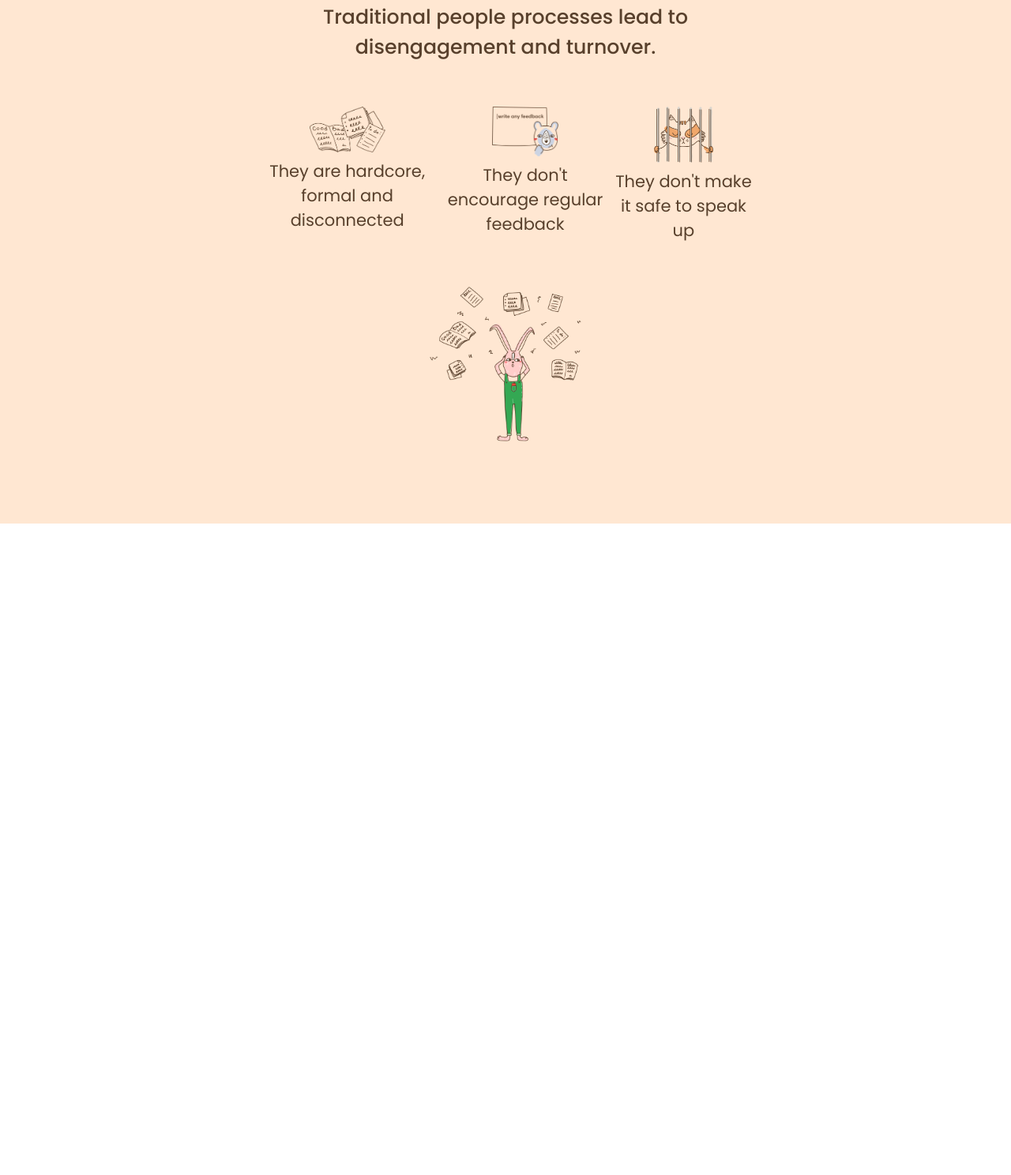
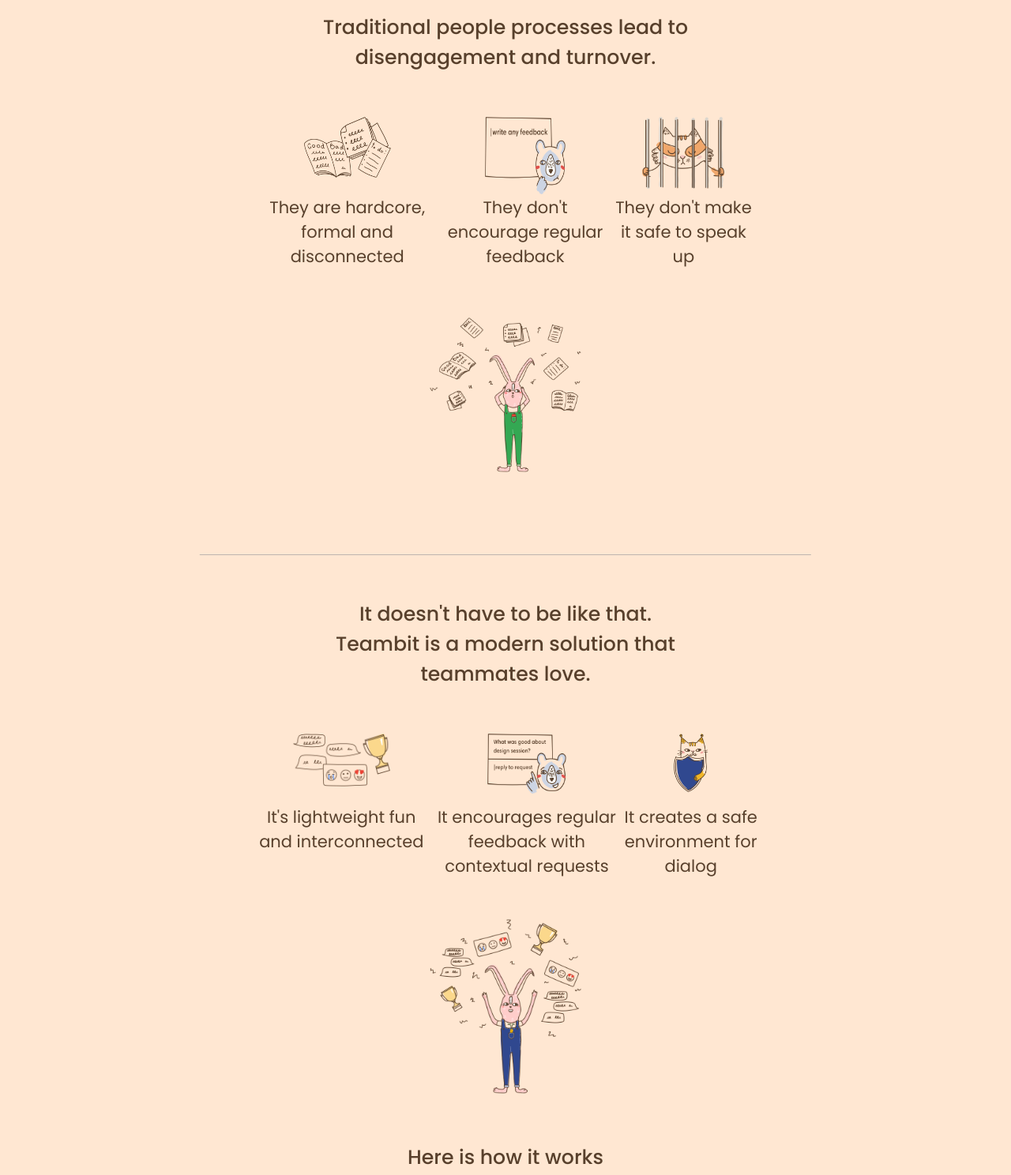
Before and after one commit to alessandrodigiacomantonio/node-sass-teambit, a website: page index.html in a window 1280 px wide. Shown: the part 877-2365 px from the top of the page at 79% size. Before the commit the page ends 1540 px from the top, so only its background shows below. Drawn offline with nearby package versions, Linux system fonts and the light colour scheme.

Commit message:
fine prima sezione odd

```diff
--- a/index.html
+++ b/index.html
@@ -116,6 +116,42 @@
           <div class="main__how-it-works__before">
             <img src="img/before.png" alt="immagine">
           </div>
+          <hr>
+          <h3 class="main__how-it-works__title">
+            It doesn't have to be like that. Teambit is a modern solution that teammates love.
+          </h3>
+          <div class="main__how-it-works__info">
+            <div class="main__how-it-works__info__lightweight">
+              <div class="image-wrapper">
+                <img src="img/lightweight.png" alt="immagine">
+              </div>
+              <p>
+                It's lightweight fun and interconnected
+              </p>
+            </div>
+            <div class="main__how-it-works__info__feedbacksuggestions">
+              <div class="image-wrapper">
+                <img src="img/feedbacksuggestions.png" alt="immagine">
+              </div>
+              <p>
+                It encourages regular feedback with contextual requests
+              </p>
+            </div>
+            <div class="main__how-it-works__info__safe">
+              <div class="image-wrapper">
+                <img src="img/safe.png" alt="immagine">
+              </div>
+              <p>
+                It creates a safe environment for dialog
+              </p>
+            </div>
+          </div>
+          <div class="main__how-it-works__after">
+            <img src="img/after.png" alt="immagine">
+          </div>
+          <h3 class="main__how-it-works__title">
+            Here is how it works
+          </h3>
         </section>
       </div>
     </main>
--- a/src/scss/partials/_common.scss
+++ b/src/scss/partials/_common.scss
@@ -13,14 +13,13 @@
   color: black;
 }
 hr {
-  height: 2px;
+  height: 1px;
   background-color: $secondaryColor;
-  margin-bottom: 1.5rem;
   border: none;
 }
 [role="buttons"] {
   display: inline-block;
 }
 .page-wrappe {
-  max-width: 1080px;
+  max-width: 1150px;
 }
--- a/src/scss/partials/_header.scss
+++ b/src/scss/partials/_header.scss
@@ -1,10 +1,10 @@
 .header-wrapper {
-  width: 60%;
+  width: 60.5%;
   margin: 0 auto 7rem;
   .header__top {
     display: flex;
     justify-content: space-between;
-    margin: 2rem auto 1.5rem;
+    margin: 1.5rem auto 1.5rem;
     &__navbar__item:not(:first-child) {
       margin-left: 2.6rem;
     }
@@ -20,6 +20,9 @@
         }
       }
     }
+  }
+  hr {
+    margin-bottom: 1.5rem;
   }
   .header__bottom {
     display: flex;
--- a/src/scss/partials/_main.scss
+++ b/src/scss/partials/_main.scss
@@ -1,6 +1,13 @@
 .main__odd-section-wrapper {
   background-color: $backgroundColorOddSections;
   padding: 7rem 0 7rem 0;
+}
+hr {
+  width: 121%;
+  margin: 3rem auto 7rem auto;
+  position: relative;
+  left: 50%;
+  transform: translatex(-50%);
 }
 .main__how-it-works {
   width: 50%;
@@ -12,6 +19,8 @@
     margin-bottom: 4rem;
   }
   &__title {
+    width: 75%;
+    margin: auto;
     font-size: 1.8rem;
     font-weight: 500;
   }
@@ -21,13 +30,44 @@
     font-size: 1.5rem;
     & .image-wrapper {
       margin: auto;
-      width: 40%;
+      width: 100%;
+      height: 50%;
+      & [src*="hardcore"] {
+        width: 46%;
+        height: 78%;
+      }
+      & [src*="nofeedback"] {
+        width: 48%;
+        height: 99%;
+      }
+      & [src*="lightweight"] {
+        width: 55%;
+        height: 75%;
+      }
+      & [src*="feedbacksuggestions"] {
+        width: 41%;
+        height: 85%;
+      }
+      & [src*="safe"] {
+        width: 25%;
+        height: 82%;
+      }
+      & [src*="notsafe"] {
+        width: 55%;
+        height: 92%;
+      }
     }
+
+  }
+  &__before {
+    width: 30%;
+    margin: auto;
+    margin-bottom: 0;
     & img {
       width: 100%;
     }
   }
-  &__before {
+  &__after {
     width: 30%;
     margin: auto;
     & img {
```
Also changed, not shown: dist/css/app.css, img/safe.png (added).
